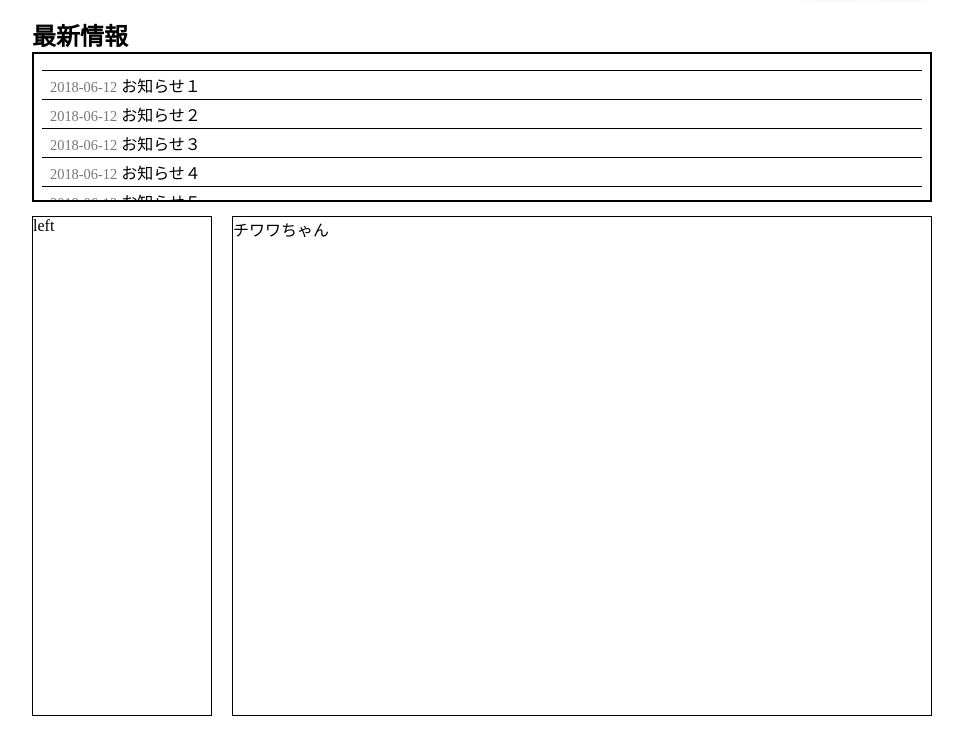
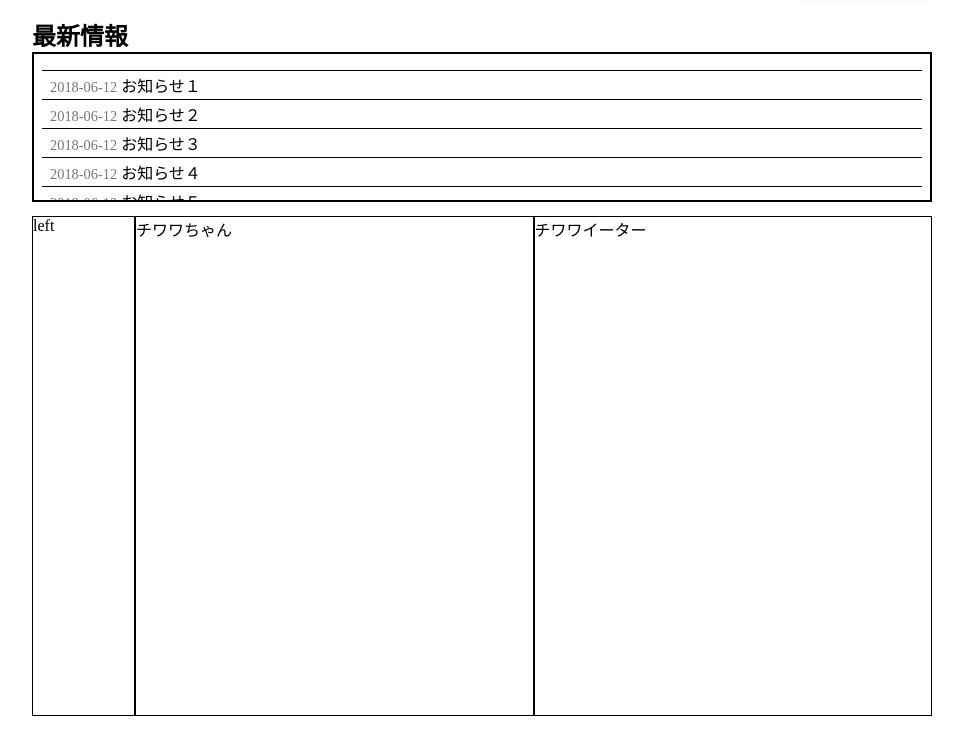
Before and after one commit to pitpt/saveanimal_web, a plain HTML site: page index.html in a window 1280 px wide. Shown: the part 68-797 px from the top of the page, without its empty margins (158-1123 px from the left). Drawn offline with Linux system fonts and the light colour scheme.

Commit message:
YuyaCommit.

```diff
--- a/index.html
+++ b/index.html
@@ -177,6 +177,7 @@
       <div class="con-wrap">
         <div class="con-left">left</div>
         <div class="con-right">チワワちゃん</div>
+        <div class="con-right">チワワイーター</div>
     </div>
     <footer>
       <p>トップページ　　プライバシーポリシー　　利用規約　　お問い合わせ</p>
```
